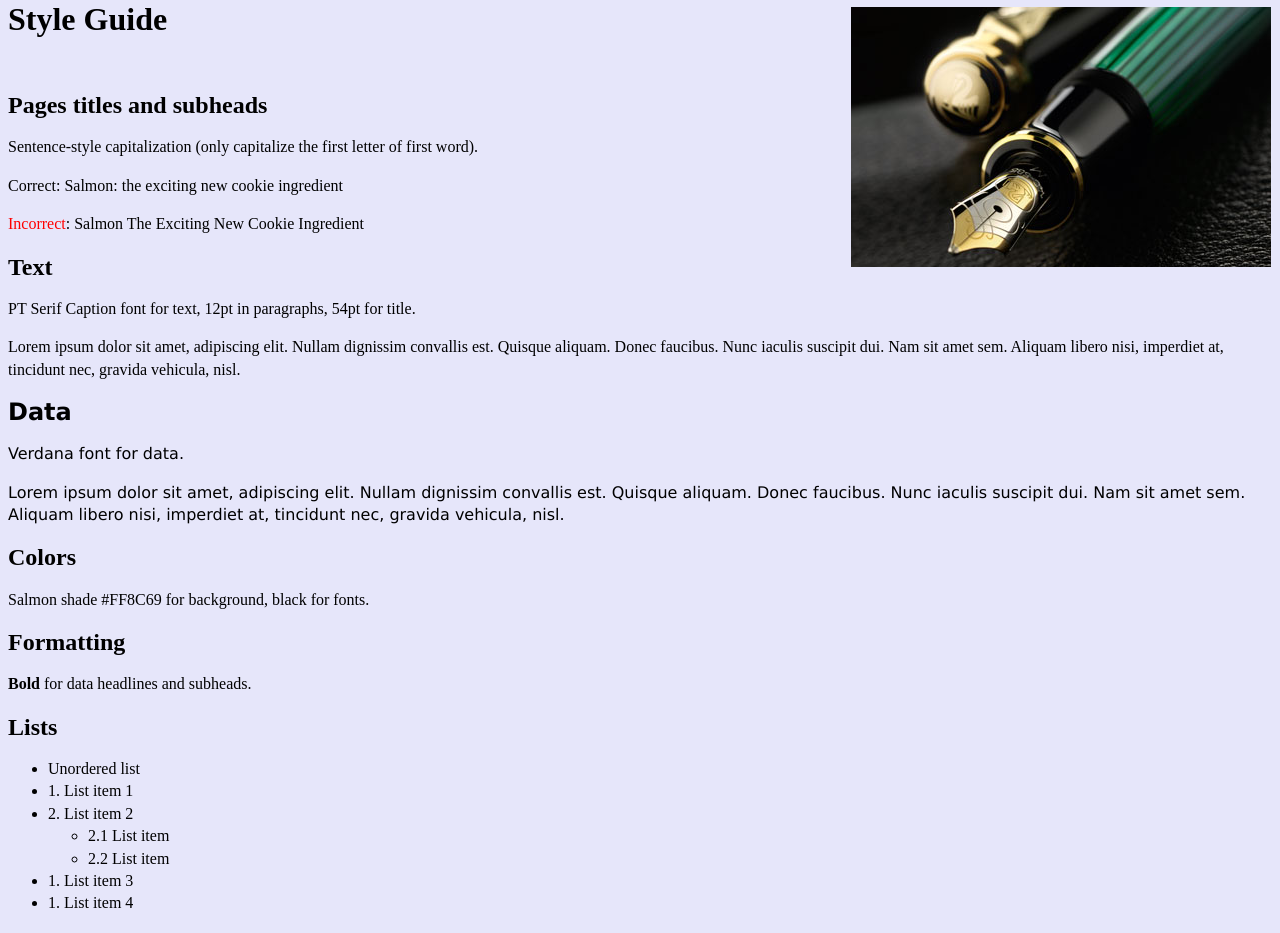
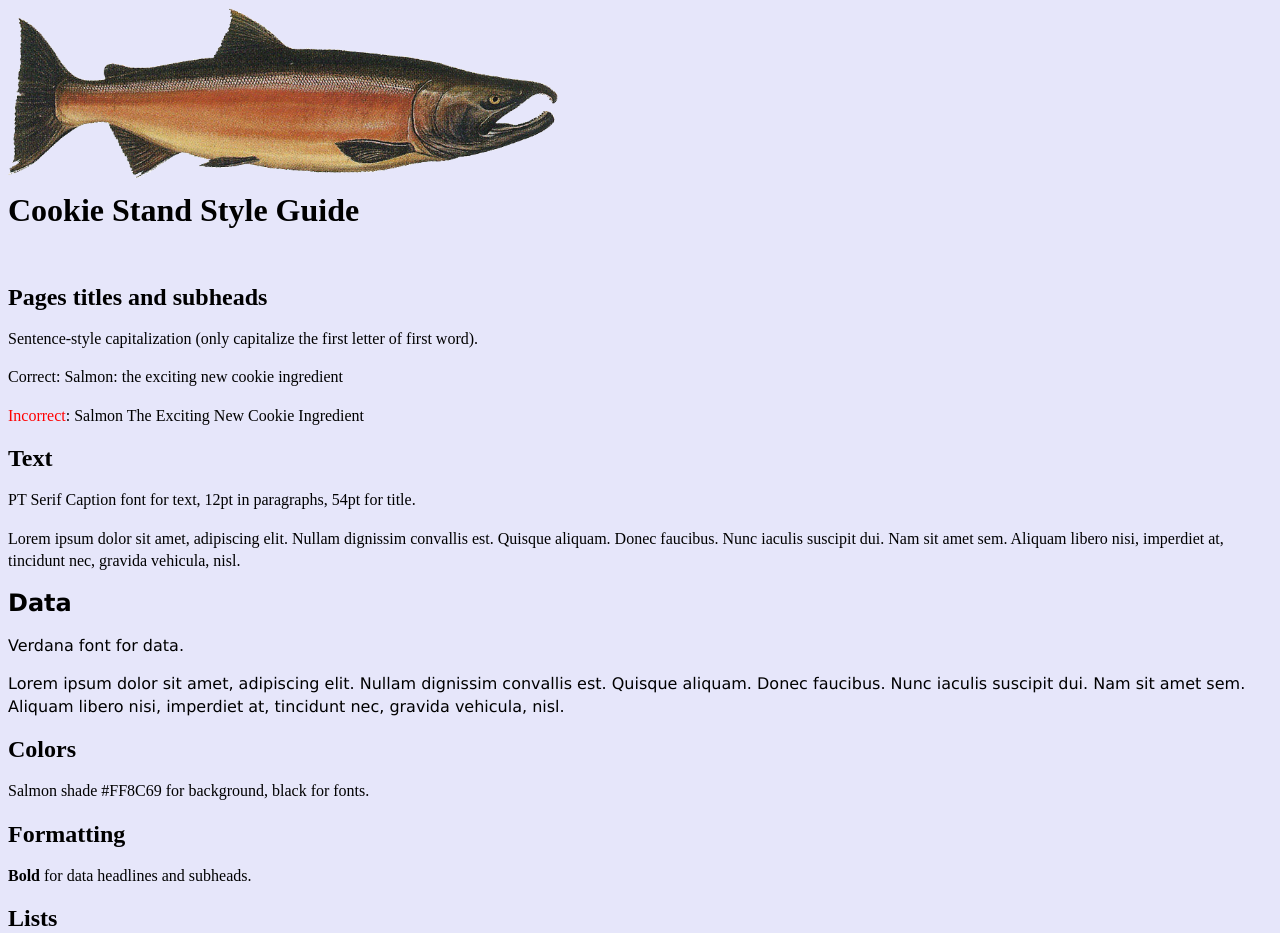
Before and after one commit to shrutiarora89/cookie-stand-1, a plain HTML site: page style-guide.html in a window 1280 px wide. Shown: the top 933 px of the page. Drawn offline with Linux system fonts and the light colour scheme.

Commit message:
save before merge

```diff
--- a/style-guide.html
+++ b/style-guide.html
@@ -1,10 +1,11 @@
 <html>
 <head>
-  <title>Style Guide</title>
+  <title>Cookie Stand Style Guide</title>
   <link rel="stylesheet" type="text/css" href="styleguidesheet.css">
 </head>
 <body>
-  <h1>Style Guide</h1><br>
+  <img src="img/salmon.png" class="medium"/>
+  <h1>Cookie Stand Style Guide</h1><br>
   <h2>Pages titles and subheads</h2>
   <p>Sentence-style capitalization (only capitalize the first letter of first word).</p>
   <p>Correct: Salmon: the exciting new cookie ingredient</p>
--- a/styleguidesheet.css
+++ b/styleguidesheet.css
@@ -1,11 +1,14 @@
 body {
   background-color: E6E6FA;
-  background-image: url('img/pen.jpg');
-  background-repeat: no-repeat;
   background-position: 99% 1%;
+  line-height: 1.4em;
   line-height: 1.4em;
 }
 
 h1, h2 {
   font-family: PT Serif Caption;
 }
+img.medium {
+  width: 550px;
+  height: 170px;
+}
```
Also changed, not shown: app.js (+8 -0 lines), index.html (+5 -5 lines).
